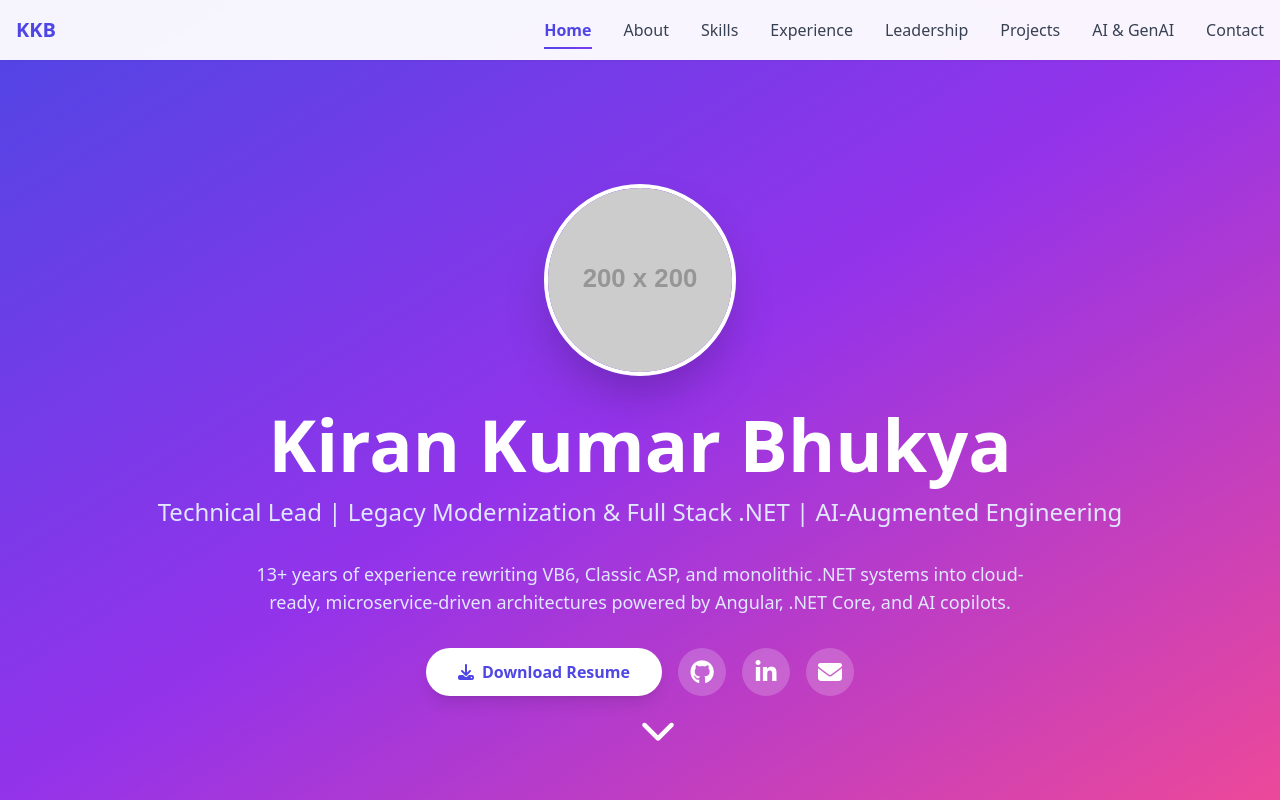
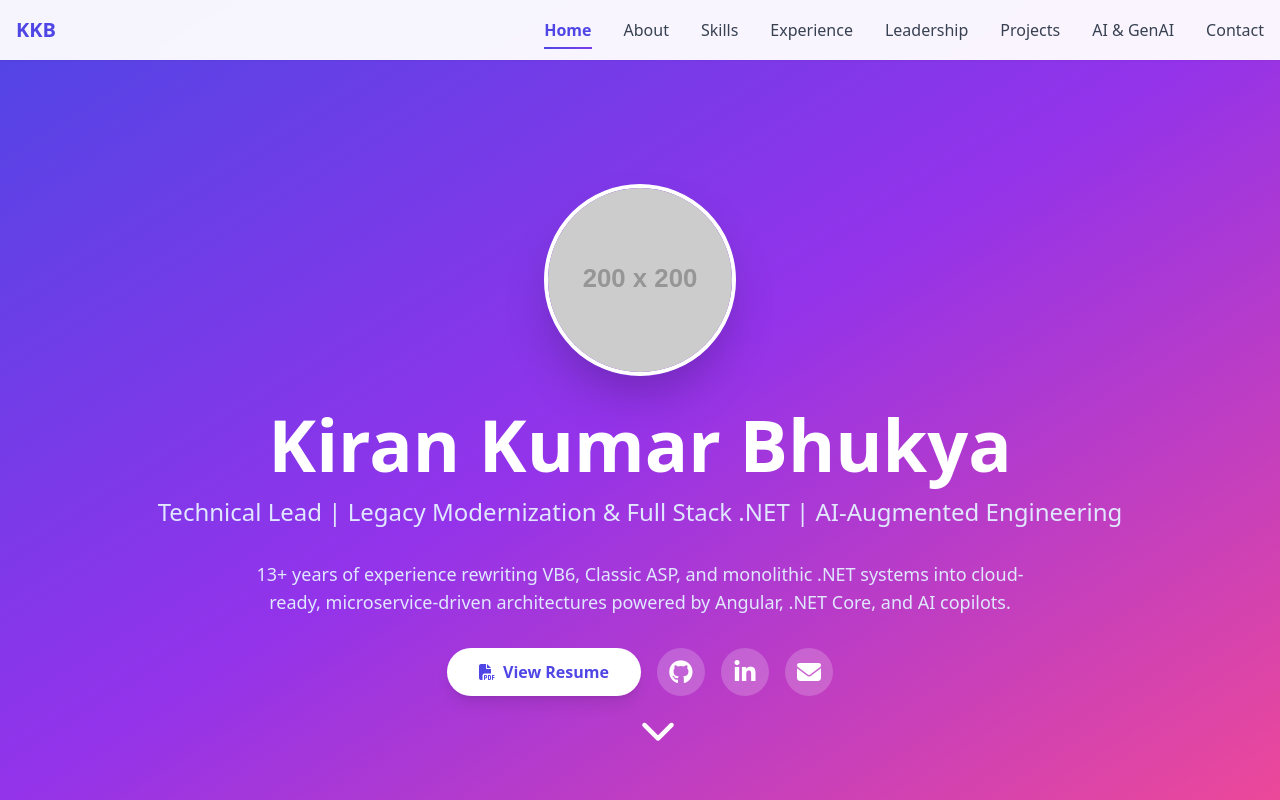
Before and after one commit to bhukyakirankumar12-sys/MyProfile, a plain HTML site: page index.html in a window 1280 px wide. Shown: the top 800 px of the page. Drawn offline with nearby package versions, Linux system fonts and the light colour scheme; placeholder pictures from the web are drawn by us.

Commit message:
Update index.html to change resume link from PDF download to a new HTML page for viewing the resume, enhancing accessibility and user experience.

```diff
--- a/index.html
+++ b/index.html
@@ -70,9 +70,9 @@
                 <p class="text-xl md:text-2xl mb-8 text-indigo-100 animate-slide-up-delay">Technical Lead | Legacy Modernization & Full Stack .NET | AI-Augmented Engineering</p>
                 <p class="text-lg mb-8 max-w-3xl mx-auto text-indigo-100">13+ years of experience rewriting VB6, Classic ASP, and monolithic .NET systems into cloud-ready, microservice-driven architectures powered by Angular, .NET Core, and AI copilots.</p>
                 <div class="flex flex-col sm:flex-row gap-4 justify-center items-center">
-                    <a href="assets/resume.pdf" download
+                    <a href="resume.html" target="_blank"
                        class="bg-white text-indigo-600 px-8 py-3 rounded-full font-semibold hover:bg-indigo-50 transition-all duration-300 transform hover:scale-105 shadow-lg flex items-center gap-2">
-                        <i class="fas fa-download"></i> Download Resume
+                        <i class="fas fa-file-pdf"></i> View Resume
                     </a>
                     <div class="flex space-x-4">
                         <a href="https://github.com" target="_blank"
```
